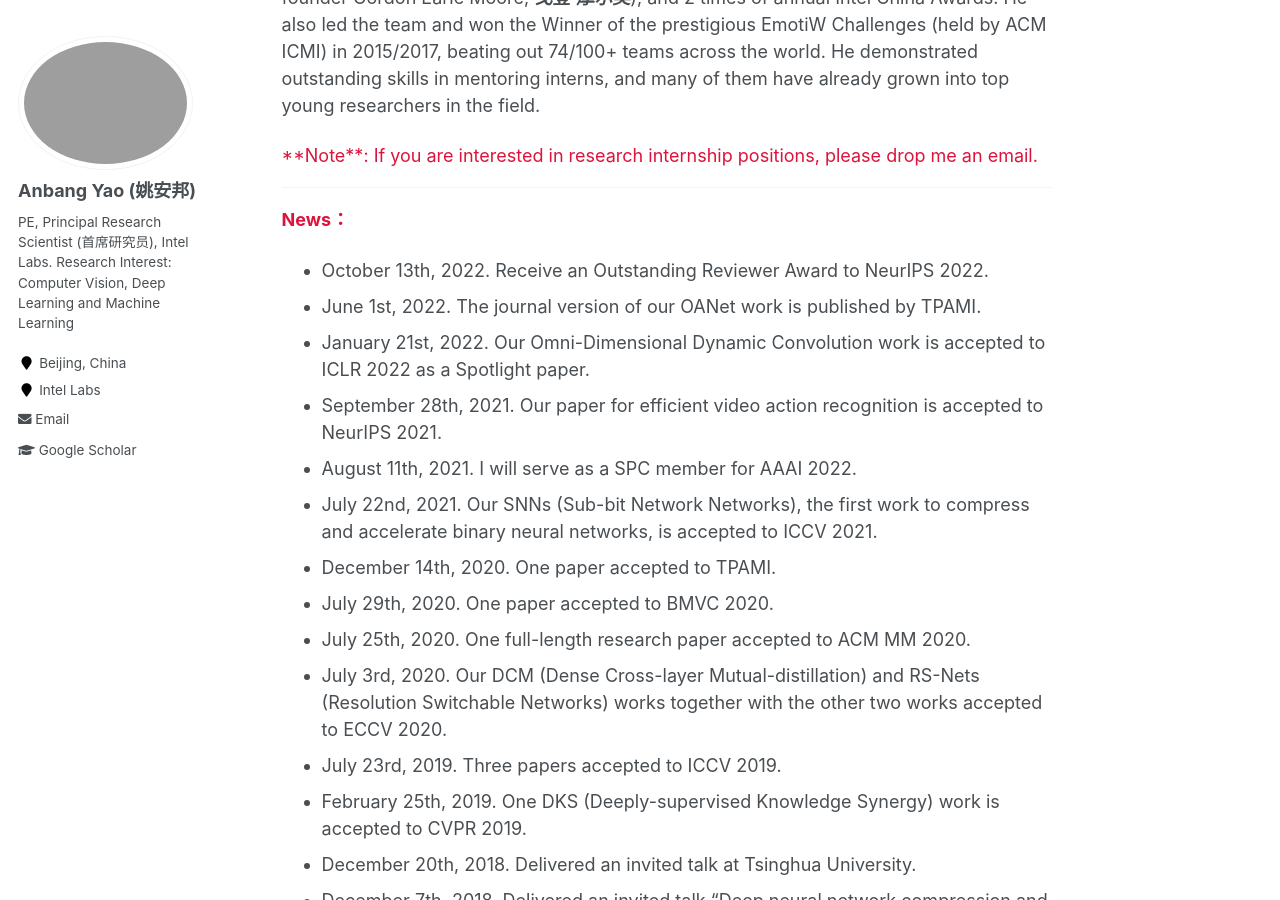
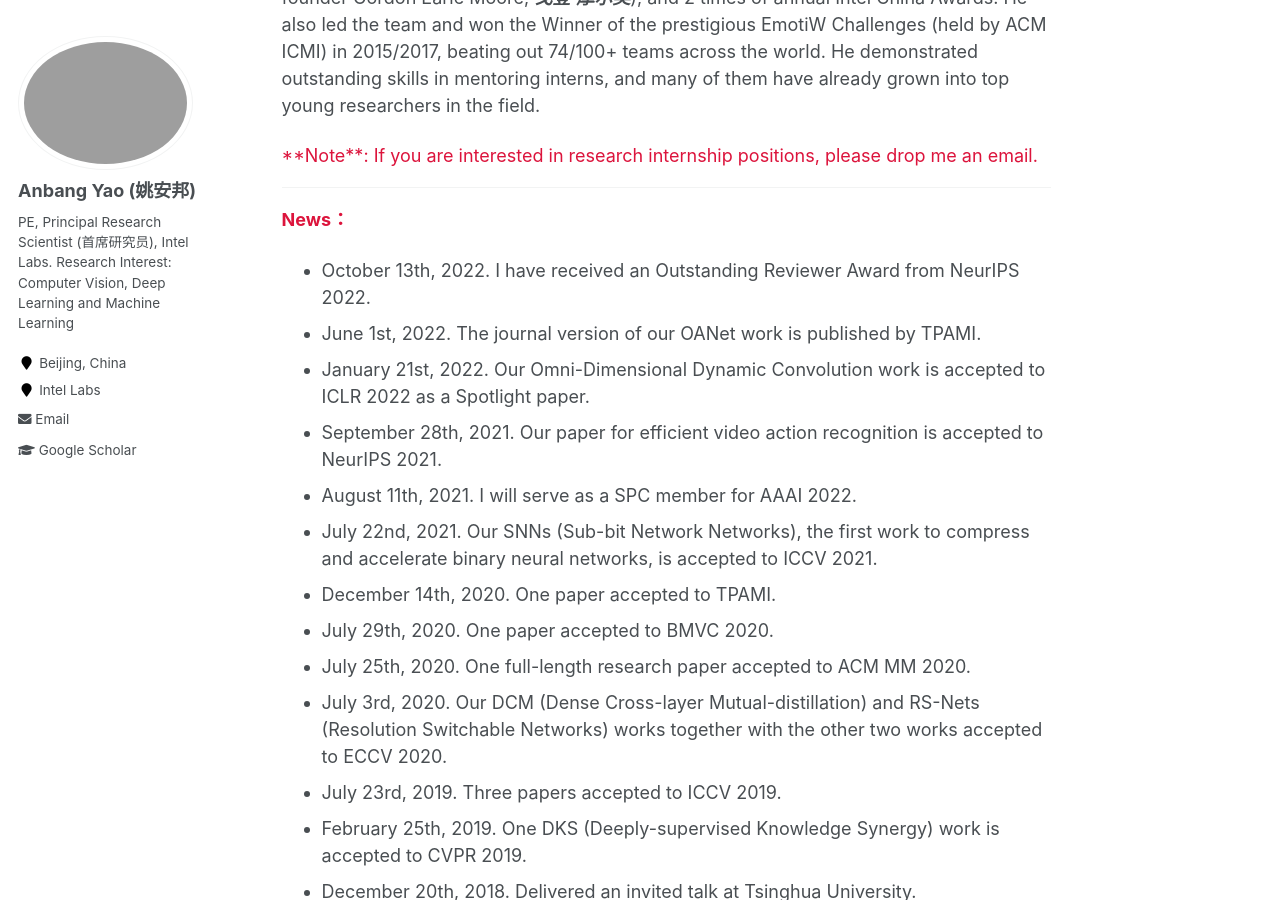
Before and after one commit to YaoAnbang/YaoAnbang.github.io, a Jekyll site: the page built from _pages/about.md, in a window 1280 px wide and 900 px high, scrolled down 529 px. Built offline with Jekyll 4.4.1, drawn with Linux system fonts in a browser that asks for light colours.

Commit message:
Update about.md

```diff
--- a/_pages/about.md
+++ b/_pages/about.md
@@ -17,7 +17,7 @@ Anbang Yao is currently a PE (Principal Engineer) and also a Principal Research
 ---
 **<font color="Crimson">News：</font>**
 
-+ October 13th, 2022. Receive an Outstanding Reviewer Award to NeurIPS 2022.
++ October 13th, 2022. I have received an Outstanding Reviewer Award from NeurIPS 2022.
 + June 1st, 2022. The journal version of our OANet work is published by TPAMI.
 + January 21st, 2022. Our Omni-Dimensional Dynamic Convolution work is accepted to ICLR 2022 as a Spotlight paper.
 + September 28th, 2021. Our paper for efficient video action recognition is accepted to NeurIPS 2021.
```
